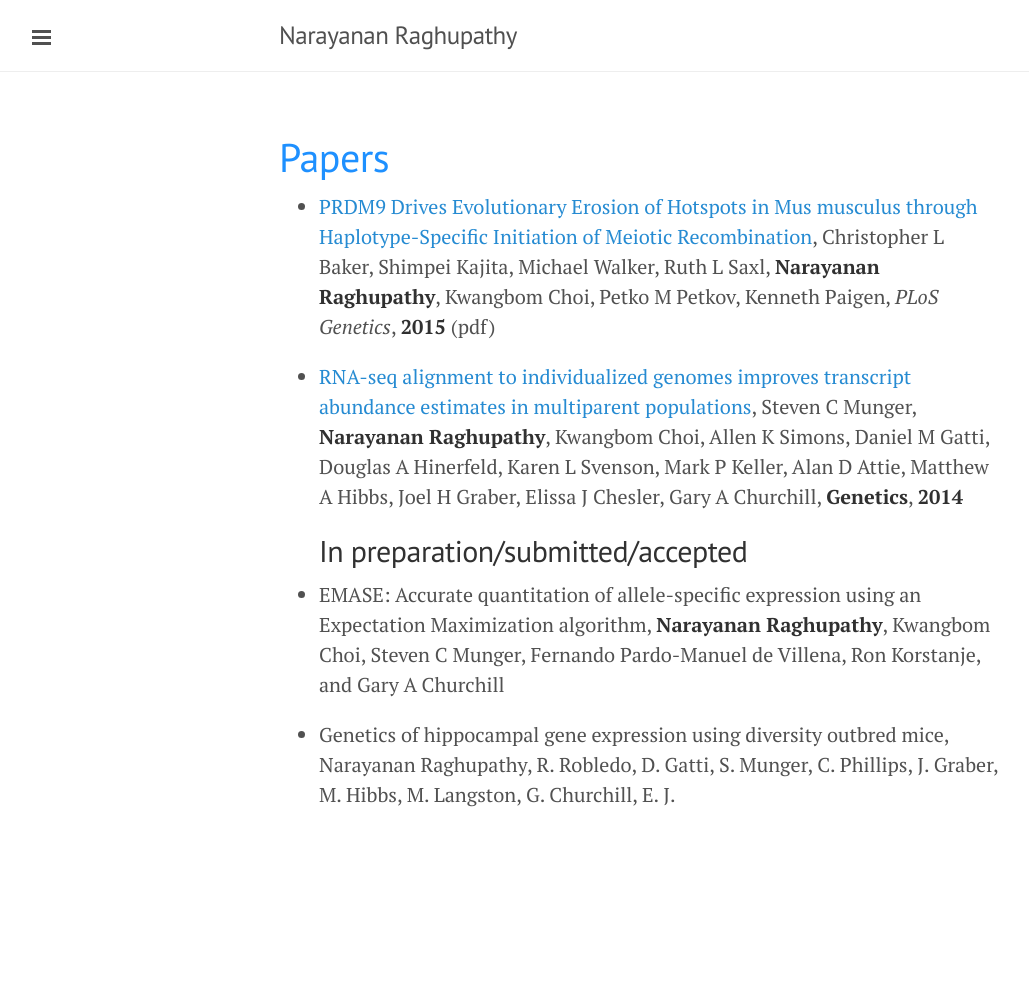
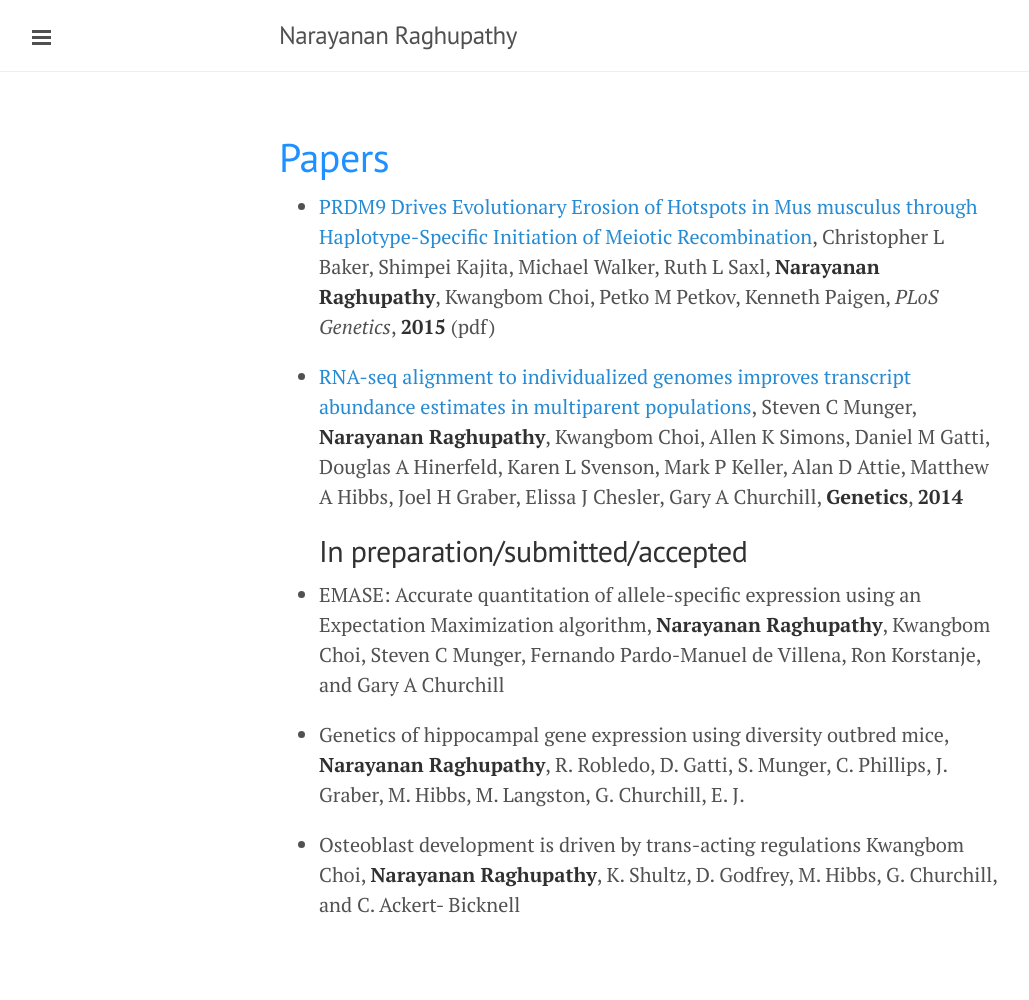
Before and after one commit to narayananr/narayananr.github.io, a Jekyll site: the page built from papers.md, in a window 1280 px wide. Shown: the whole page, without its empty margins (1-1030 px from the left). Built offline with Jekyll 4.4.1, drawn with Linux system fonts in a browser that asks for light colours; Markdown is read by kramdown in place of the engine named in the settings; before the commit the page ends 900 px from its top, so only the background shows below that.

Commit message:
changed papers

```diff
--- a/papers.md
+++ b/papers.md
@@ -9,4 +9,6 @@ title: <font color="DodgerBlue">Papers</font>
 ## In preparation/submitted/accepted
 * EMASE: Accurate quantitation of allele-specific expression using an Expectation Maximization algorithm, **Narayanan Raghupathy**, Kwangbom Choi, Steven C Munger, Fernando Pardo-Manuel de Villena, Ron Korstanje, and Gary A Churchill
 
-* Genetics of hippocampal gene expression using diversity outbred mice, Narayanan Raghupathy, R. Robledo, D. Gatti, S. Munger, C. Phillips, J. Graber, M. Hibbs, M. Langston, G. Churchill, E. J.
+* Genetics of hippocampal gene expression using diversity outbred mice, **Narayanan Raghupathy**, R. Robledo, D. Gatti, S. Munger, C. Phillips, J. Graber, M. Hibbs, M. Langston, G. Churchill, E. J.
+
+* Osteoblast development is driven by trans-acting regulations Kwangbom Choi, **Narayanan Raghupathy**, K. Shultz, D. Godfrey, M. Hibbs, G. Churchill, and C. Ackert- Bicknell
```
